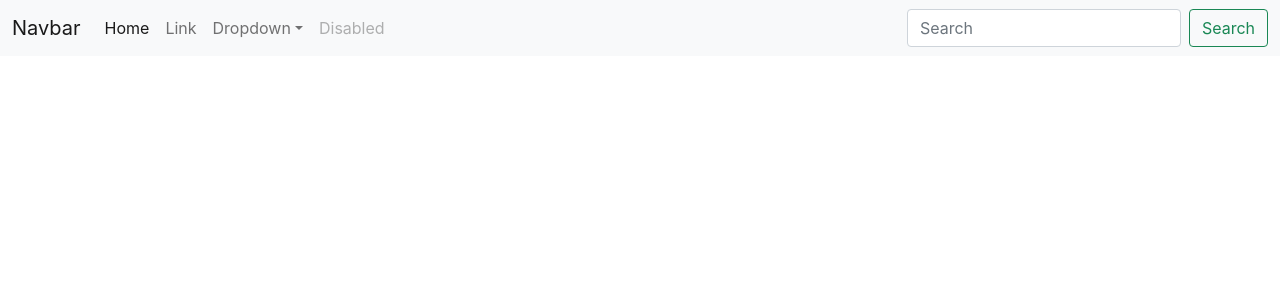
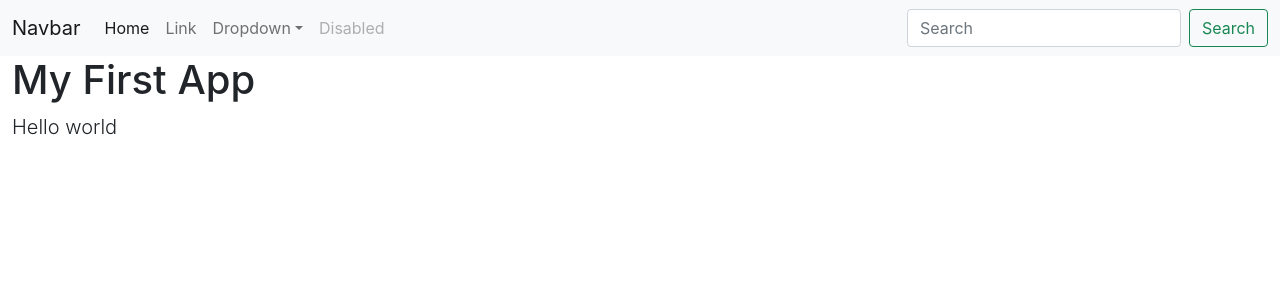
Before and after one commit to Furqan859/first-app, a React (Create React App) app: page / in a window 1280 px wide. Shown: the top 300 px of the page. Built offline with nearby package versions, Linux system fonts and the light colour scheme.

Commit message:
Implemented Main Body

```diff
--- a/src/App.js
+++ b/src/App.js
@@ -46,6 +46,10 @@ const App = () => {
                     </div>
                 </div>
             </nav>
+            <div className="container-fluid">
+                <h1 className="display4">My First App</h1>
+                <p className="lead">Hello world</p>
+            </div>
         </div>
     )
 }
```
